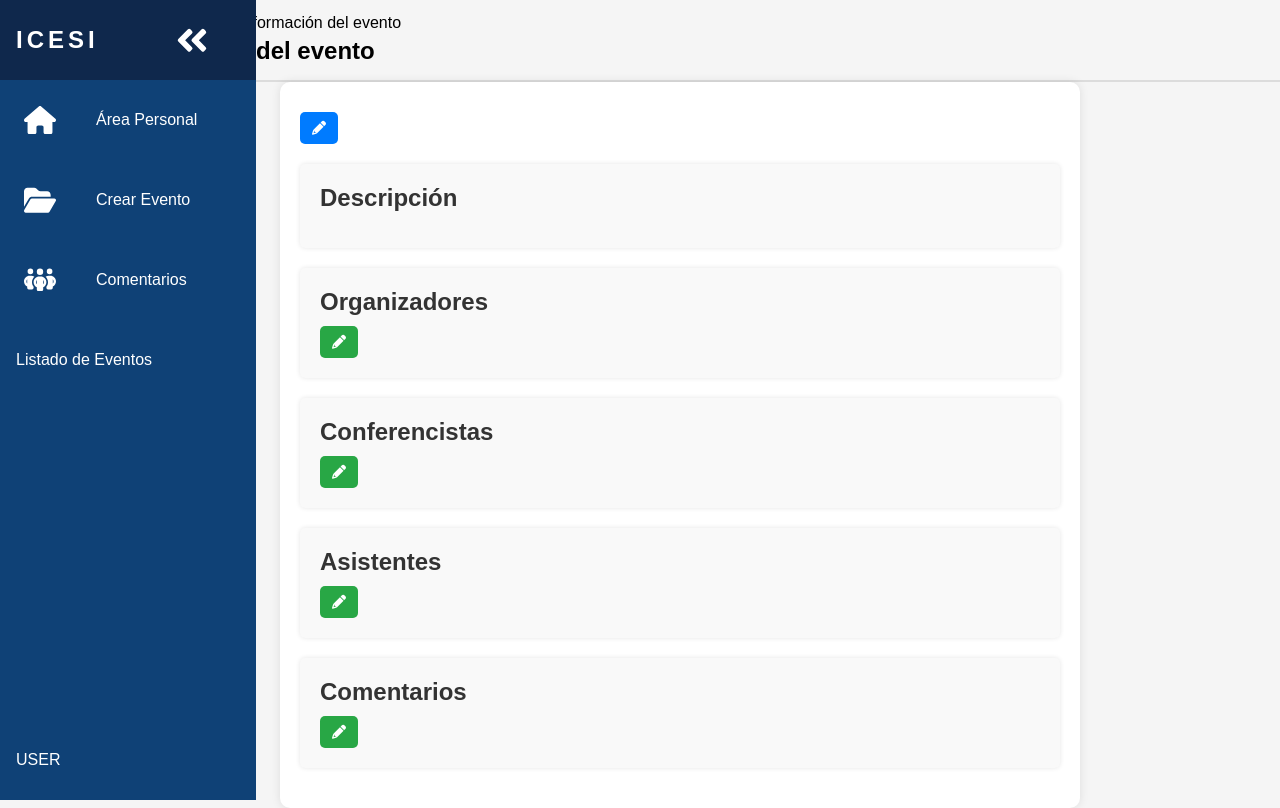
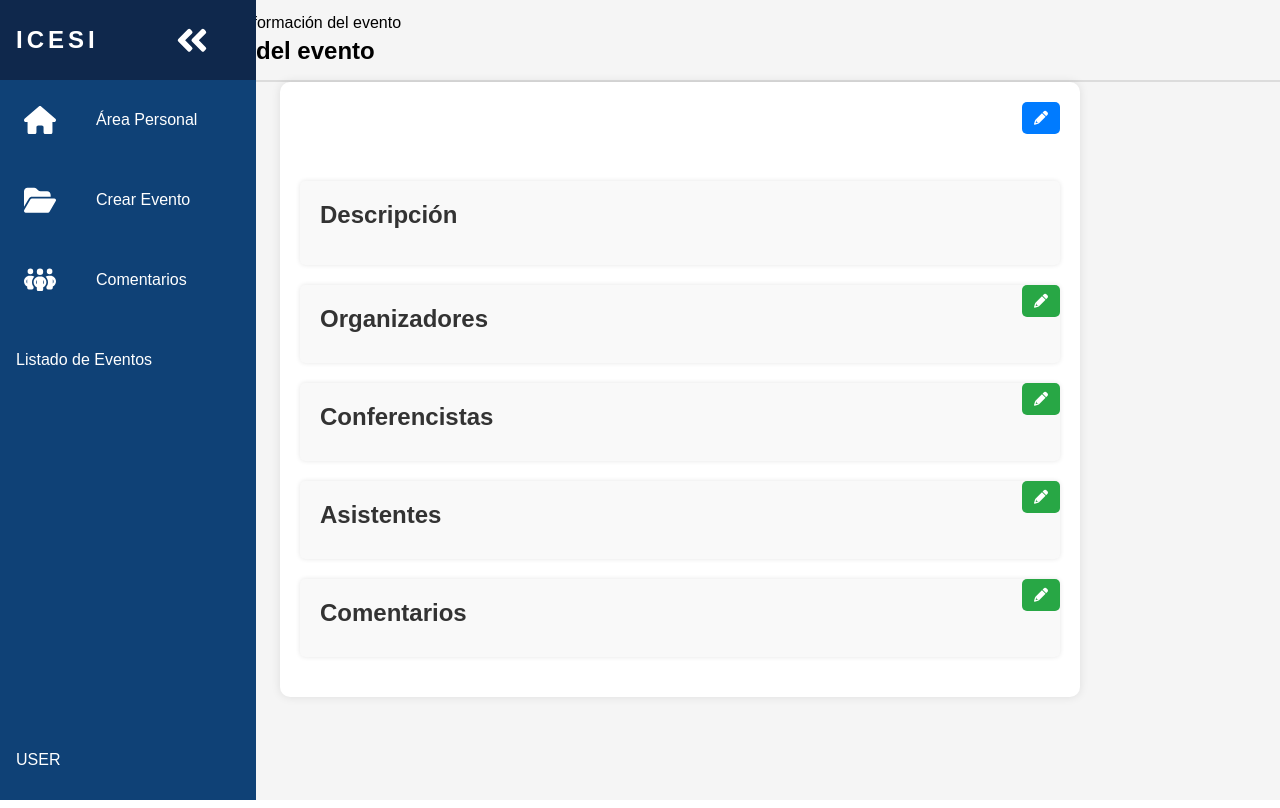
Before and after one commit to JohanDanielAguirre/Proyecto_eventos_mongo_y_postgressql, a Django app: template mainapp/templates/informEvent.html in a window 1280 px wide. Run offline with Django 5.2, Linux system fonts and the light colour scheme; the template is opened without the code that fills it, so the values that code supplies are empty; parts of the project's set-up code (start-up, migrations or seed data) failed here and were passed over.

Commit message:
style: fix the style for the event details

```diff
--- a/mainapp/static/css/eventInformStyle.css
+++ b/mainapp/static/css/eventInformStyle.css
@@ -1,20 +1,18 @@
-/* Estilos generales */
 body {
   font-family: Arial, sans-serif;
-  background-color: #f5f5f5; /* Cambié el color de fondo */
+  background-color: #f5f5f5;
 }
 
 .generalContent {
-  max-width: 800px; /* Limité el ancho máximo para mejorar la legibilidad */
+  max-width: 800px;
   margin: 0 auto;
   padding: 20px;
   box-sizing: border-box;
-  background-color: #fff; /* Fondo blanco */
-  border-radius: 10px; /* Bordes redondeados */
-  box-shadow: 0 0 10px rgba(0, 0, 0, 0.1); /* Sombra suave */
+  background-color: #fff;
+  border-radius: 10px;
+  box-shadow: 0 0 10px rgba(0, 0, 0, 0.1);
 }
 
-/* Estilos específicos para cada subcontenedor */
 .descriptrionContent h2,
 .organizersContent h2,
 .speakersContent h2,
@@ -26,40 +24,39 @@ body {
   padding: 0;
 }
 
-.generalContent p {
-  margin-bottom: 10px;
-}
-
-/* Estilos para el contenedor del título */
 .titleContent {
   margin-bottom: 20px;
+  padding: 20px;
+  position: relative;
 }
 
 .titleContent h2 {
-  color: #333; /* Color de texto oscuro */
+  color: #333;
 }
 
 .titleContent button {
-  background-color: #007bff; /* Azul brillante */
-  color: #fff; /* Texto blanco */
+  background-color: #007bff;
+  color: #fff;
   border: none;
   border-radius: 5px;
   padding: 8px 12px;
   font-size: 14px;
   cursor: pointer;
   transition: background-color 0.3s ease;
+  position: absolute;
+  top: 0;
+  right: 0;
 }
 
 .titleContent button:hover {
-  background-color: #0056b3; /* Azul más oscuro al pasar el ratón */
+  background-color: #0056b3;
 }
 
 .titleContent p {
-  color: #666; /* Color de texto gris */
+  color: #666;
   font-size: 14px;
 }
 
-/* Estilos para los demás contenedores */
 .descriptrionContent,
 .organizersContent,
 .speakersContent,
@@ -67,9 +64,10 @@ body {
 .commentsContent {
   margin-bottom: 20px;
   padding: 20px;
-  background-color: #f9f9f9; /* Color de fondo más claro */
+  background-color: #f9f9f9;
   border-radius: 5px;
-  box-shadow: 0 0 5px rgba(0, 0, 0, 0.1); /* Sombra más suave */
+  box-shadow: 0 0 5px rgba(0, 0, 0, 0.1);
+  position: relative;
 }
 
 .descriptrionContent h2,
@@ -88,11 +86,21 @@ body {
   color: #666;
 }
 
+.titleContent p {
+  position: absolute;
+  bottom: 0;
+  right: 0;
+  margin: 10px;
+}
+
 .descriptrionContent button,
 .organizersContent button,
 .speakersContent button,
 .assistantsContent button,
 .commentsContent button {
+  position: absolute;
+  top: 0;
+  right: 0;
   background-color: #28a745; /* Verde */
   color: #fff;
   border: none;
```
